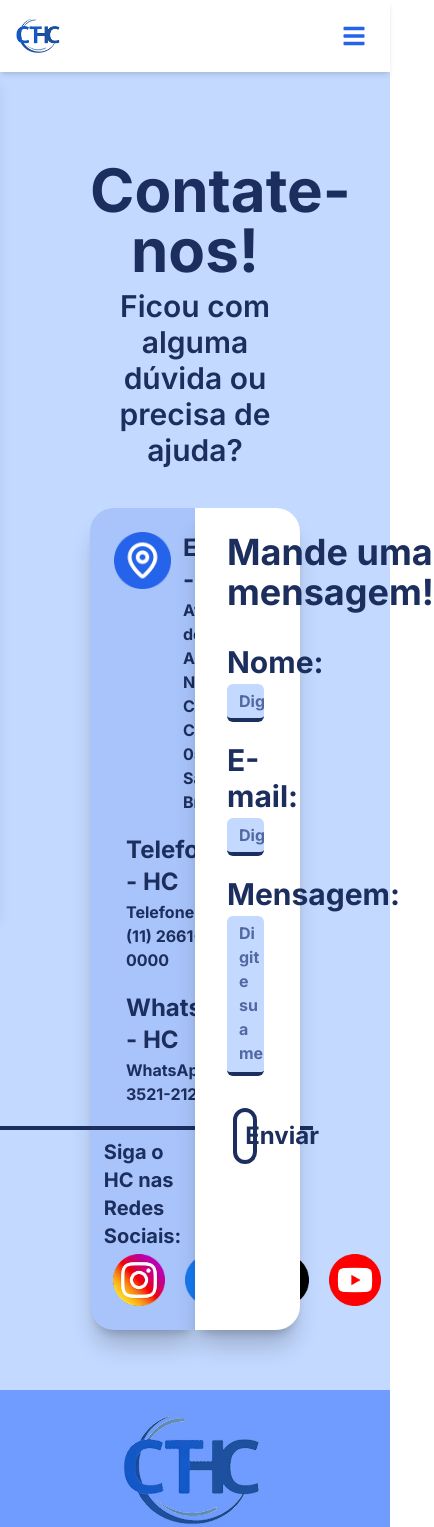
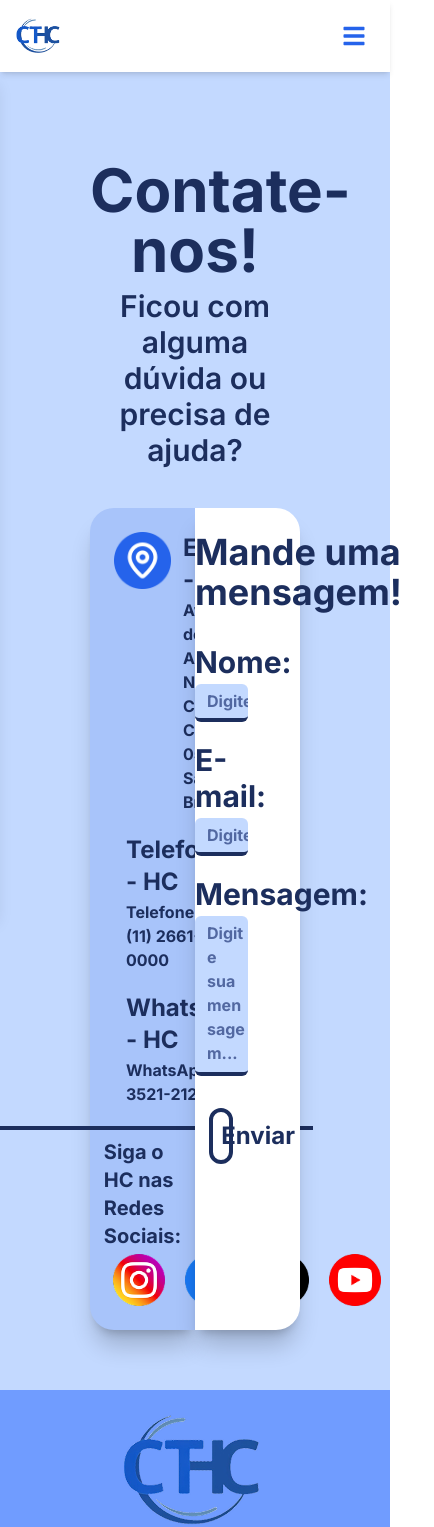
Before and after one commit to BSM-Challenge/ct-hc, a React (Vite) app: page /contato in a window 390 px wide. Shown: the top 1527 px of the page, 434 px wide, since content can reach past the window. Built offline with nearby package versions, Linux system fonts and the light colour scheme; a web font is replaced by a local one.

Commit message:
Iniciando responsividade da segunda section para small e medium devices

```diff
--- a/src/routes/Contato/index.tsx
+++ b/src/routes/Contato/index.tsx
@@ -1,7 +1,7 @@
 export default function Contato() {
   return (
     <main className="pt-40 pb-5 bg-[var(--light-blue)] flex-grow max-w-screen px-[90px]
-    sm:pt-30 sm:px-15 lg:pt-40">
+    sm:pt-30 sm:px-15 lg:pt-40 2xl:px-40">
       <h1 className="text-6xl text-center text-[var(--dark-blue-title)] font-bold">
         Contate-nos!
       </h1>
@@ -9,7 +9,8 @@ export default function Contato() {
         Ficou com alguma dúvida ou precisa de ajuda?
       </p>
 
-      <div className="flex flex-row justify-center mt-10 mb-10 sm:flex-col lg:flex-row ">
+      <div className="flex flex-row justify-center mt-10 mb-10
+      sm:flex-col lg:flex-row ">
         <section className="bg-[var(--light-blue-2)] rounded-bl-3xl rounded-tl-3xl p-6 flex-1 w-1/2 shadow-xl/20
         sm:w-[80%] sm:rounded-3xl sm:self-center sm:mb-10
         lg:rounded-br-none lg:rounded-tr-none lg:mb-0">
@@ -85,10 +86,11 @@ export default function Contato() {
           </div>
         </section>
 
-        <section className="bg-[var(--color-white)] rounded-br-3xl rounded-tr-3xl w-1/2 shadow-xl/20">
-          <div className="flex flex-col items-start w-[100%] h-[100%] pt-6 pl-8">
-            <h2 className="text-[var(--dark-blue-title)] text-4xl font-bold mb-8">Mande uma mensagem!</h2>
-            <form className="flex flex-col w-[50%] h-[100%]">
+        <section className="bg-[var(--color-white)] rounded-br-3xl rounded-tr-3xl w-1/2 shadow-xl/20 sm:w-[80%]
+        sm:rounded-3xl sm:self-center sm:mb-10">
+          <div className="flex flex-col items-start w-[100%] h-[100%] pt-6 sm:items-center">
+            <h2 className="text-[var(--dark-blue-title)] text-4xl font-bold mb-8 sm:text-3xl sm:w-[100%] sm:mt-3 sm:text-center">Mande uma mensagem!</h2>
+            <form className="flex flex-col w-[50%] h-[100%] sm:w-[80%] md:">
               <label htmlFor="nome" className="text-[var(--dark-blue-title)] font-bold text-3xl mb-1">Nome:</label>
               <input type="text" placeholder="Digite o seu nome" className="bg-[var(--light-blue)] w-[100%] placeholder:text-[var(--dark-blue-2)] placeholder:font-bold rounded-md py-[5px] pl-3 mb-5 border-b-4 border-[var(--dark-blue-title)]"/>
 
```
